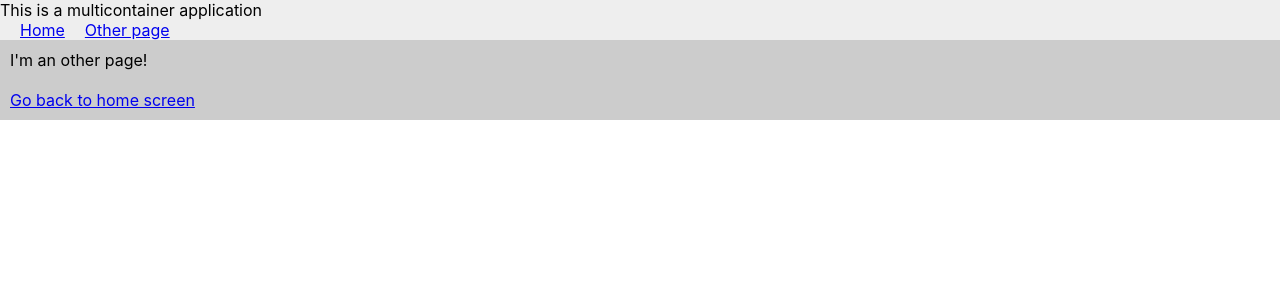
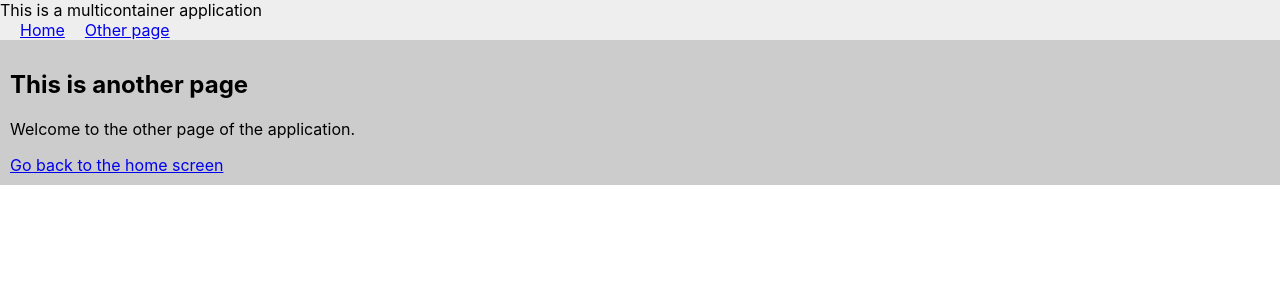
Before and after one commit to jrodriguezdiazz/explorando-ando, a React (Create React App) app in the folder client/: page /otherpage in a window 1280 px wide. Shown: the top 300 px of the page. Built offline with nearby package versions, Linux system fonts and the light colour scheme.

Commit message:
chore: enhance OtherPage component with styling and content

```diff
--- a/client/src/OtherPage.js
+++ b/client/src/OtherPage.js
@@ -1,12 +1,12 @@
-import { Link } from "react-router-dom";
+import React from 'react';
+import { Link } from 'react-router-dom';
 
 const OtherPage = () => {
   return (
-    <div>
-      I'm an other page!
-      <br />
-      <br />
-      <Link to="/">Go back to home screen</Link>
+    <div className="other-page">
+      <h2>This is another page</h2>
+      <p>Welcome to the other page of the application.</p>
+      <Link to="/">Go back to the home screen</Link>
     </div>
   );
 };
```
